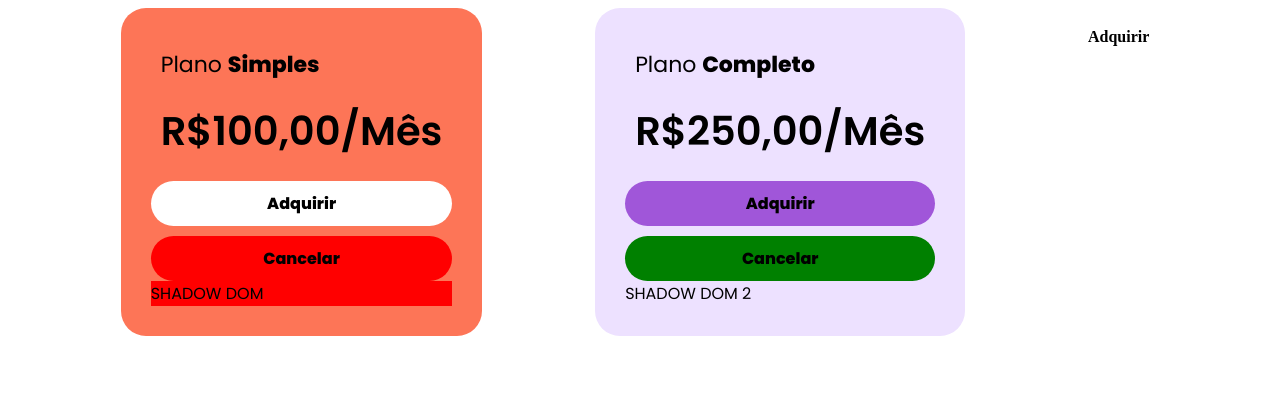
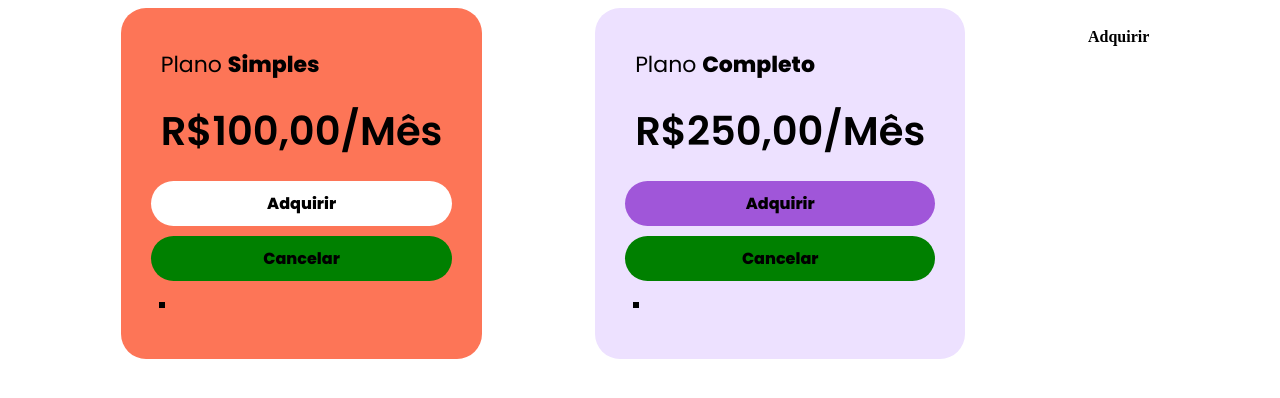
Before and after one commit to leticiareginajf/angular-1, an Angular app in the folder angular-1/: page / in a window 1280 px wide. Shown: the top 398 px of the page. Built offline with nearby package versions, Linux system fonts and the light colour scheme.

Commit message:
atualizacao

```diff
--- a/angular-1/src/app/card-roxo/card-roxo.component.html
+++ b/angular-1/src/app/card-roxo/card-roxo.component.html
@@ -4,8 +4,10 @@
     <app-card-roxo-button></app-card-roxo-button>
     <app-card-button-cancel></app-card-button-cancel>
 
-    <div class="card-cancel-button">SHADOW DOM 2</div>
 
+    <mat-slider min="1" max="5" step="0.5" value="1.5">
+        <input matSliderThumb>
+    </mat-slider>
 </div>
 
     <!--<div class="card-cancel-button">TESTE</div>-->
@@ -14,5 +16,7 @@
 <mat-slider min="1" max="5" step="0.5" value="1.5">
         <input matSliderThumb>
 
-        <div class="global">GLOBAL 2</div>
-    </mat-slider>-->
+
+    </mat-slider>
+    <div class="global">GLOBAL 2</div>
+<div class="card-cancel-button">SHADOW DOM 2</div>-->
--- a/angular-1/src/app/card/card.component.html
+++ b/angular-1/src/app/card/card.component.html
@@ -4,7 +4,9 @@
     <app-card-button></app-card-button>
     <app-card-button-cancel></app-card-button-cancel>
 
-   <div class="card-cancel-button">SHADOW DOM</div>
+    <mat-slider min="1" max="5" step="0.5" value="1.5">
+    <input matSliderThumb>
+    </mat-slider>
 
 
 </div>
@@ -14,4 +16,6 @@
     <mat-slider min="1" max="5" step="0.5" value="1.5">
             <input matSliderThumb>
         </mat-slider>
-     <div class="card-cancel-button">GLOBAL</div>-->
+     <div class="card-cancel-button">GLOBAL</div>
+      <div class="card-cancel-button">SHADOW DOM</div>
+    <div felipe>Felipe</div>-->
--- a/angular-1/src/app/card/card.component.scss
+++ b/angular-1/src/app/card/card.component.scss
@@ -20,9 +20,17 @@
         font-size: 40px;
     }
 }
+/*
+div[felipe]{
+    background-color: blue;
+}
+/*
+.card-cancel-button{
+    background-color: red !important;
+}
 
-
-.card-cancel-button{
+/*
+::ng-deep .card-cancel-button{
     background-color: red !important;
 }
 
--- a/angular-1/src/app/card/card.component.ts
+++ b/angular-1/src/app/card/card.component.ts
@@ -16,7 +16,8 @@ interface IInfos{
   selector: 'app-card',
   templateUrl: './card.component.html',
   styleUrls: ['./card.component.scss'],
-  encapsulation: ViewEncapsulation.ShadowDom,
+  //encapsulation: ViewEncapsulation.None,
+  //encapsulation: ViewEncapsulation.ShadowDom,
   //encapsulation: ViewEncapsulation.Emulated,
   //encapsulation: ViewEncapsulation.None,
 })
--- a/angular-1/src/styles.scss
+++ b/angular-1/src/styles.scss
@@ -20,3 +20,7 @@ body { margin: 0; font-family: Roboto, "Helvetica Neue", sans-serif; }
 
     background-color: greenyellow !important;
 }*/
+
+mat-slider .mdc-slider__trach--active_fill{
+    border-color: blue !important;
+}
```
